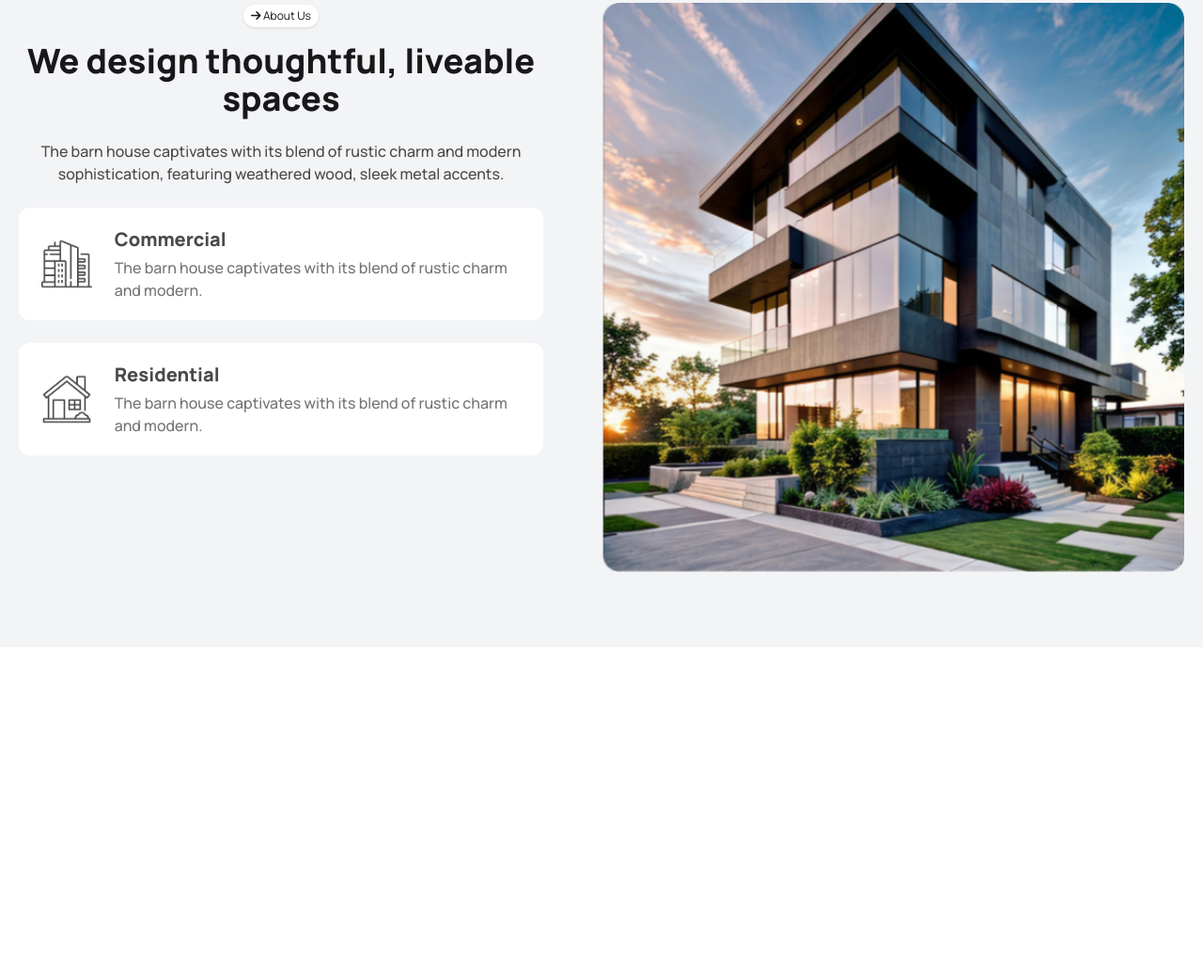
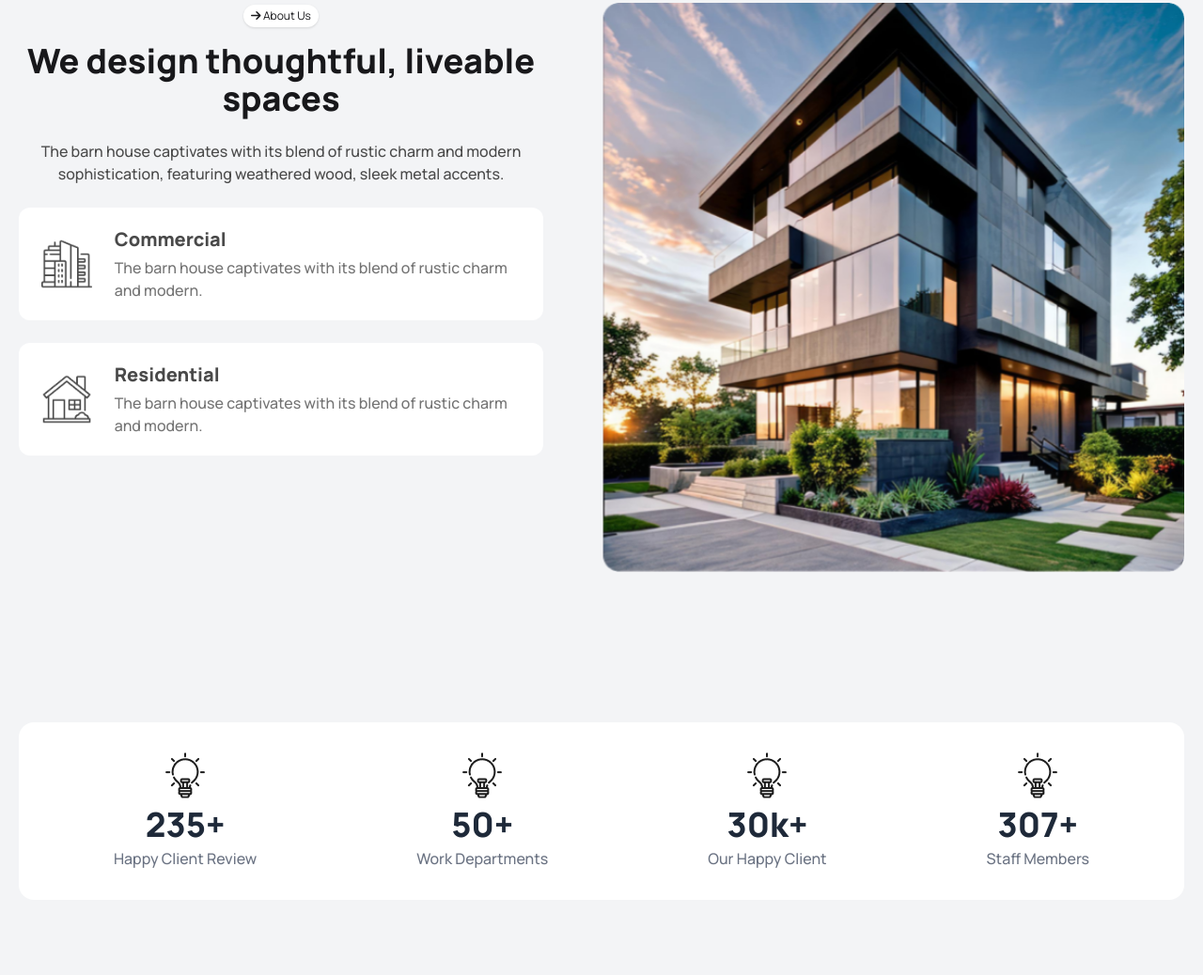
Before and after one commit to mahdihasanjr/Assignment-3, a plain HTML site: page index.html in a window 1280 px wide. Shown: the part 947-1985 px from the top of the page at 94% size. Before the commit the page ends 1636 px from the top, so only its background shows below. Drawn offline with nearby package versions, Linux system fonts and the light colour scheme.

Commit message:
completed card section

```diff
--- a/index.html
+++ b/index.html
@@ -142,6 +142,60 @@
                   </figure>
             </div>
          </section>
+
+         <!-- card section -->
+         <section class=" container mx-auto py-10 lg:py-20">
+            <div class="grid grid-flow-col grid-rows-4 md:grid-rows-2 lg:grid-rows-1 gap-8 bg-white p-8 rounded-2xl">
+                <!-- card-1 -->
+                <div class="card space-y-2">
+                    <figure>
+                        <img
+                        src="./assets/concept.png"alt=""/>
+                    </figure>
+                    <div class="space-y-1 text-center">
+                        <h2 class=" text-4xl font-extrabold text-gray-800">235+</h2>
+                        <p class="font-medium text-gray-500 ">Happy Client Review</p>
+
+                    </div>
+                </div>
+                <!-- card-2 -->
+                <div class="card space-y-2">
+                    <figure>
+                        <img
+                        src="./assets/concept.png"alt=""/>
+                    </figure>
+                    <div class="space-y-1 text-center">
+                        <h2 class=" text-4xl font-extrabold text-gray-800">50+</h2>
+                        <p class="font-medium text-gray-500">Work Departments</p>
+
+                    </div>
+                </div>
+                <!-- card-3 -->
+                <div class="card space-y-2">
+                    <figure>
+                        <img
+                        src="./assets/concept.png"alt=""/>
+                    </figure>
+                    <div class="space-y-1 text-center">
+                        <h2 class=" text-4xl font-extrabold text-gray-800">30k+</h2>
+                        <p class="font-medium text-gray-500">Our Happy Client</p>
+
+                    </div>
+                </div>
+                <!-- card-4 -->
+                <div class="card space-y-2">
+                    <figure>
+                        <img
+                        src="./assets/concept.png"alt=""/>
+                    </figure>
+                    <div class="space-y-1 text-center">
+                        <h2 class=" text-4xl font-extrabold text-gray-800">307+</h2>
+                        <p class="font-medium text-gray-500">Staff Members</p>
+
+                    </div>
+                </div>
+            </div>
+         </section>
      </main>
 </body>
 </html>
```
